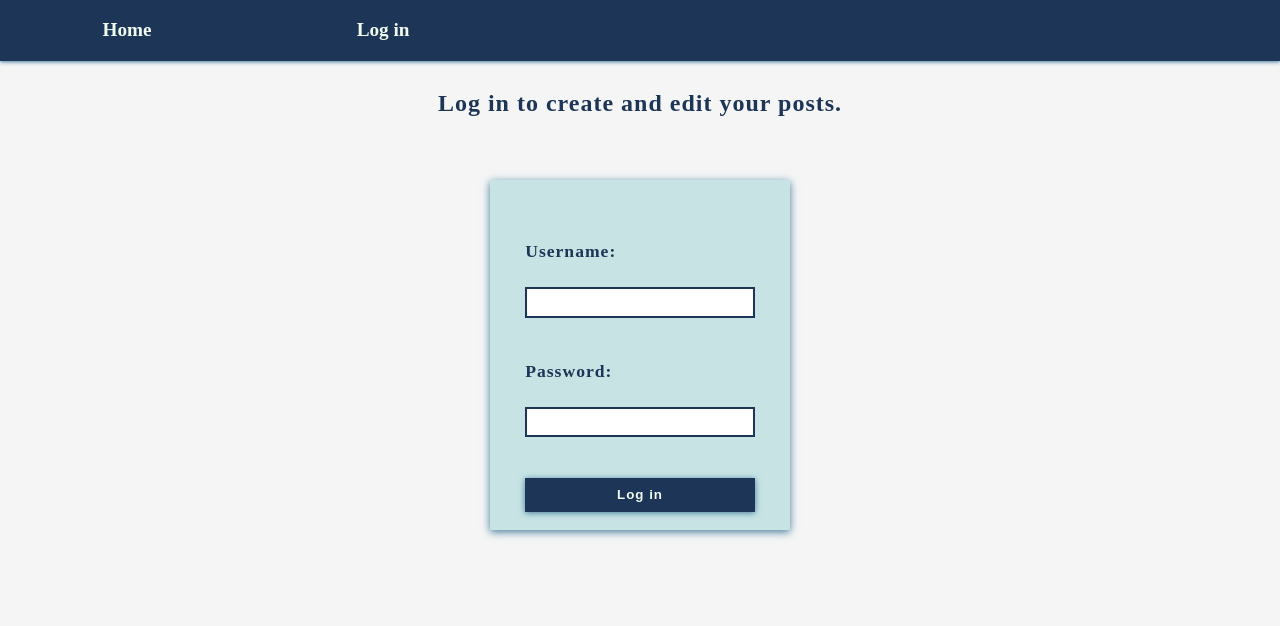
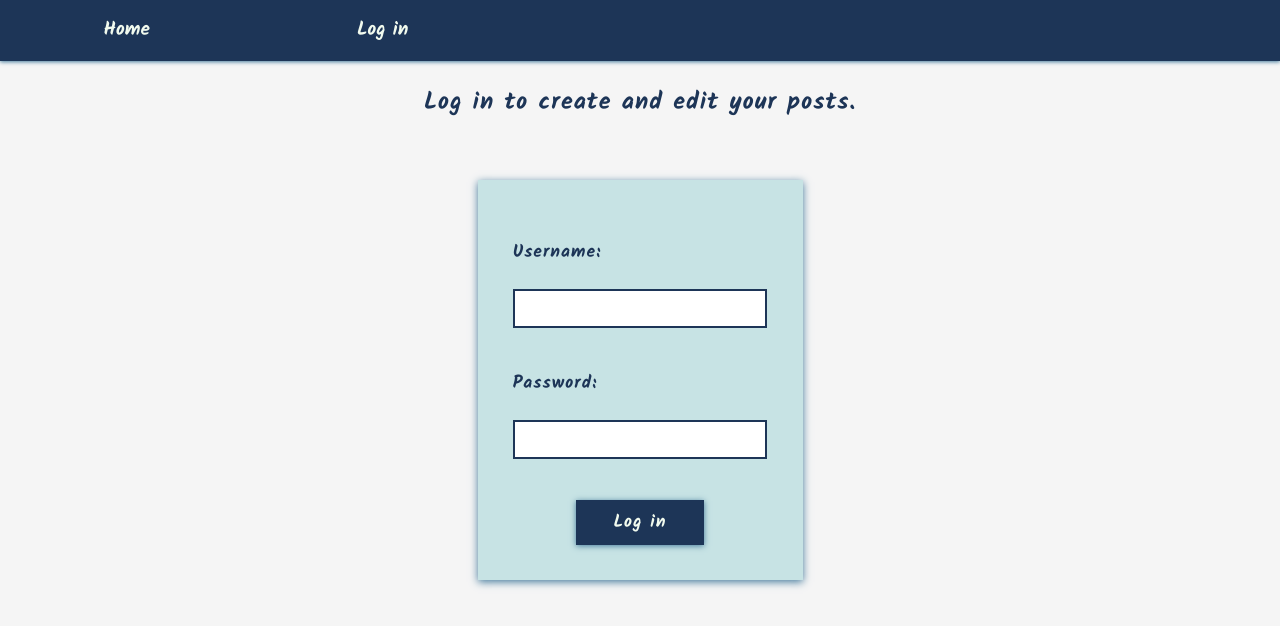
Before and after one commit to delta94/blog-admin-frontend, a React (Create React App) app: page /log-in in a window 1280 px wide. Shown: the top 626 px of the page. Built offline with nearby package versions, Linux system fonts and the light colour scheme; a small style sheet from the web is missing.

Commit message:
minor fixes

```diff
--- a/public/index.html
+++ b/public/index.html
@@ -5,9 +5,10 @@
         <link rel="icon" href="%PUBLIC_URL%/favicon.ico" />
         <meta name="viewport" content="width=device-width, initial-scale=1" />
         <meta name="theme-color" content="#000000" />
-    <meta
-      name="description"
-      content="Web site created using create-react-app"
+        <meta name="description" content="Web site created using create-react-app" />
+        <link
+            href="https://fonts.googleapis.com/css2?family=Kalam:wght@400;700&display=swap"
+            rel="stylesheet"
         />
         <link rel="apple-touch-icon" href="%PUBLIC_URL%/logo192.png" />
         <!--
@@ -38,6 +39,5 @@
 
       To begin the development, run `npm start` or `yarn start`.
       To create a production bundle, use `npm run build` or `yarn build`.
-    -->
-  </body>
+    --></body>
 </html>
--- a/src/App.js
+++ b/src/App.js
@@ -44,7 +44,7 @@ function App() {
                     </nav>
                 </header>
                 {currentUser ? (
-                    <h2>Hello {currentUser.username}. Here are your posts. </h2>
+                    <h2>Hello {currentUser.username}.</h2>
                 ) : (
                     <h2>Log in to create and edit your posts.</h2>
                 )}
--- a/src/components/PostList/Comment.jsx
+++ b/src/components/PostList/Comment.jsx
@@ -5,6 +5,7 @@ export default function Comment({ postId, commentId, username, timestamp, text }
     const [deletedMsg, setdeletedMsg] = useState('');
     const [comment, setComment] = useState('');
     const [showEditForm, setShowEditForm] = useState(false);
+    const [showActionBtns, setShowActionBtns] = useState(true);
     const editComment = async (e) => {
         e.preventDefault();
         const response = await fetch(
@@ -33,6 +34,7 @@ export default function Comment({ postId, commentId, username, timestamp, text }
             );
             const data = await response.json();
             setdeletedMsg(data.message);
+            setShowActionBtns(!showActionBtns);
         } catch (err) {
             console.log(err);
         }
@@ -44,6 +46,7 @@ export default function Comment({ postId, commentId, username, timestamp, text }
                 <span className="date">{timestamp}</span>
             </div>
             <p className="comment-text">{comment || text}</p>
+            {showActionBtns && (
                 <div className="buttons">
                     <button
                         className="edit-btn"
@@ -56,6 +59,7 @@ export default function Comment({ postId, commentId, username, timestamp, text }
                         Delete
                     </button>
                 </div>
+            )}
             <p>{deletedMsg}</p>
             <form className={showEditForm ? 'active' : ''} onSubmit={(e) => editComment(e)}>
                 <textarea
--- a/src/styles/style.css
+++ b/src/styles/style.css
@@ -1,9 +1,20 @@
+.btn-interaction:hover, .action-btns button:hover, .delete-confirmation button:hover, .log-in-form button:hover, .create-form button:hover, .comments-section button:hover {
+  -webkit-transform: scale(1.03);
+          transform: scale(1.03);
+}
+
+.btn-interaction:active, .action-btns button:active, .delete-confirmation button:active, .log-in-form button:active, .create-form button:active, .comments-section button:active {
+  -webkit-transform: scale(0.97);
+          transform: scale(0.97);
+}
+
 * {
   margin: 0;
   padding: 0;
   -webkit-box-sizing: border-box;
           box-sizing: border-box;
   line-height: 1.5;
+  font-family: 'Kalam', cursive;
 }
 
 body {
@@ -40,7 +51,7 @@ body {
   -webkit-box-align: center;
       -ms-flex-align: center;
           align-items: center;
-  margin-bottom: 3em;
+  margin-bottom: 5em;
 }
 
 #root .post-list .post figure img {
@@ -116,15 +127,31 @@ header ul {
           align-items: center;
 }
 
+header ul li {
+  position: relative;
+}
+
+header ul li:after {
+  content: '';
+  position: absolute;
+  bottom: 0;
+  left: 0;
+  width: 0;
+  height: 2px;
+  background-color: #f1faee;
+  -webkit-transition: width 250ms ease-in;
+  transition: width 250ms ease-in;
+}
+
+header ul li:hover:after {
+  width: 100%;
+}
+
 header ul li a {
   color: #f1faee;
   text-decoration: none;
   font-weight: bold;
   font-size: 1.2rem;
-}
-
-header ul li a:hover {
-  text-decoration: underline;
 }
 
 header ul li a button {
@@ -135,10 +162,6 @@ header ul li a button {
   padding: 0 !important;
   -webkit-box-shadow: none !important;
           box-shadow: none !important;
-}
-
-header ul li a button:hover {
-  text-decoration: underline;
 }
 
 h2 {
@@ -260,10 +283,11 @@ h2 {
   -webkit-box-pack: justify;
       -ms-flex-pack: justify;
           justify-content: space-between;
-  max-width: 300px;
-  min-height: 350px;
+  max-width: 325px;
+  min-height: 400px;
   margin: 0 auto;
   padding: 1em 2em;
+  padding-bottom: 2em;
   color: #1d3557;
   letter-spacing: 1px;
   font-size: 1.1rem;
@@ -286,11 +310,17 @@ h2 {
 .log-in-form input, .create-form input {
   border: 2px solid #1d3557;
   padding: 0.25em;
+  font-size: 1.1rem;
 }
 
 .log-in-form button, .create-form button {
   background-color: #1d3557;
   color: #f1faee;
+  font-size: 1.1rem;
+  width: 50%;
+  -ms-flex-item-align: center;
+      -ms-grid-row-align: center;
+      align-self: center;
 }
 
 .create-form {
@@ -444,7 +474,7 @@ h2 {
   font-size: 0.8rem;
 }
 
-.comments-section .comment .comment-text, .comments-section .comment p:last-child {
+.comments-section .comment .comment-text, .comments-section .comment p:last-of-type {
   color: black;
   text-shadow: none;
   font-size: 1.1rem;
@@ -461,10 +491,11 @@ h2 {
   margin-left: 1em;
 }
 
-.comments-section .comment p:last-child {
-  color: #e63946;
+.comments-section .comment p:last-of-type {
+  color: #f1faee;
   font-weight: bold;
-  text-shadow: 0 0 3px #1d3557;
+  margin-top: 0.2em;
+  text-align: center;
 }
 
 .comments-section .comment textarea {
@@ -495,4 +526,8 @@ h2 {
   -webkit-box-shadow: none !important;
           box-shadow: none !important;
 }
+
+.te-switch-button.wysiwyg {
+  display: none;
+}
 /*# sourceMappingURL=style.css.map */
--- a/src/styles/style.scss
+++ b/src/styles/style.scss
@@ -4,11 +4,21 @@ $light-blue: #c7e3e4;
 $white: #f1faee;
 $red: #e63946;
 
+.btn-interaction {
+    &:hover {
+        transform: scale(1.03);
+    }
+    &:active {
+        transform: scale(0.97);
+    }
+}
+
 * {
     margin: 0;
     padding: 0;
     box-sizing: border-box;
     line-height: 1.5;
+    font-family: 'Kalam', cursive;
 }
 
 body {
@@ -33,7 +43,7 @@ body {
             flex-direction: column;
             justify-content: space-between;
             align-items: center;
-            margin-bottom: 3em;
+            margin-bottom: 5em;
             img {
                 width: 85%;
                 border: 1px solid black;
@@ -85,14 +95,27 @@ header {
         min-width: 300px;
         justify-content: space-around;
         align-items: center;
+        li {
+            position: relative;
+            &:after {
+                content: '';
+                position: absolute;
+                bottom: 0;
+                left: 0;
+                width: 0;
+                height: 2px;
+                background-color: $white;
+                transition: width 250ms ease-in;
+            }
+            &:hover:after {
+                width: 100%;
+            }
+        }
         li a {
             color: $white;
             text-decoration: none;
             font-weight: bold;
             font-size: 1.2rem;
-            &:hover {
-                text-decoration: underline;
-            }
             button {
                 @extend .post-btns;
                 background-color: $dark-blue;
@@ -101,9 +124,6 @@ header {
                 font-size: 1.2rem;
                 padding: 0 !important;
                 box-shadow: none !important;
-                &:hover {
-                    text-decoration: underline;
-                }
             }
         }
     }
@@ -125,10 +145,14 @@ h2 {
     letter-spacing: 1px;
     box-shadow: 0 1px 6px $medium-blue;
 }
+
 .action-btns {
     display: flex;
     justify-content: space-between;
     align-items: center;
+    button {
+        @extend .btn-interaction;
+    }
     form {
         margin-top: -29px;
         p {
@@ -186,6 +210,7 @@ h2 {
     transition: transform 150ms ease-in;
     button {
         @extend .post-btns;
+        @extend .btn-interaction;
         margin-left: 2em;
     }
 }
@@ -198,10 +223,11 @@ h2 {
     display: flex;
     flex-direction: column;
     justify-content: space-between;
-    max-width: 300px;
-    min-height: 350px;
+    max-width: 325px;
+    min-height: 400px;
     margin: 0 auto;
     padding: 1em 2em;
+    padding-bottom: 2em;
     color: $dark-blue;
     letter-spacing: 1px;
     font-size: 1.1rem;
@@ -219,11 +245,16 @@ h2 {
     input {
         border: 2px solid $dark-blue;
         padding: 0.25em;
+        font-size: 1.1rem;
     }
     button {
         @extend .post-btns;
+        @extend .btn-interaction;
         background-color: $dark-blue;
         color: $white;
+        font-size: 1.1rem;
+        width: 50%;
+        align-self: center;
     }
 }
 
@@ -231,6 +262,9 @@ h2 {
     @extend .log-in-form;
     min-width: 95%;
     margin: 0 auto;
+    & > button {
+        @extend .btn-interaction;
+    }
     label {
         margin: 1em 0 0 0;
     }
@@ -309,6 +343,9 @@ h2 {
     text-shadow: 0 0 2px black;
     box-shadow: 0 2px 8px $dark-blue;
     border-radius: 5px;
+    button {
+        @extend .btn-interaction;
+    }
     .comment {
         margin-bottom: 3em;
         background-color: $medium-blue;
@@ -348,11 +385,12 @@ h2 {
                 margin-left: 1em;
             }
         }
-        p:last-child {
+        p:last-of-type {
             @extend .comment-text;
-            color: $red;
+            color: $white;
             font-weight: bold;
-            text-shadow: 0 0 3px $dark-blue;
+            margin-top: 0.2em;
+            text-align: center;
         }
         textarea {
             width: 100%;
@@ -381,3 +419,7 @@ h2 {
 .tui-toolbar-icons {
     box-shadow: none !important;
 }
+
+.te-switch-button.wysiwyg {
+    display: none;
+}
```
Also changed, not shown: 1 other file (tests, documents, lock files or other folders). Lines whose indentation alone changed are shown as unchanged.
